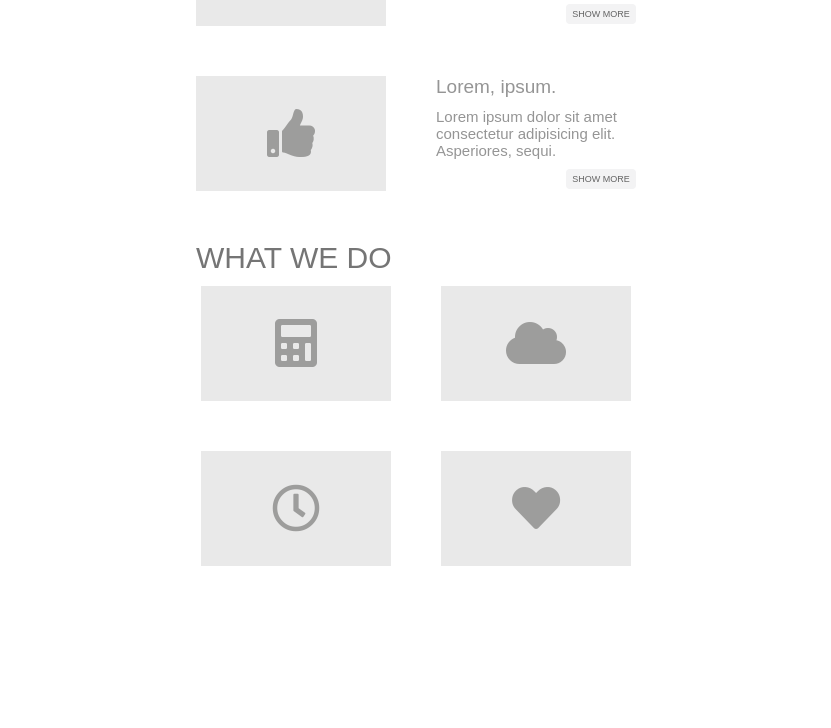
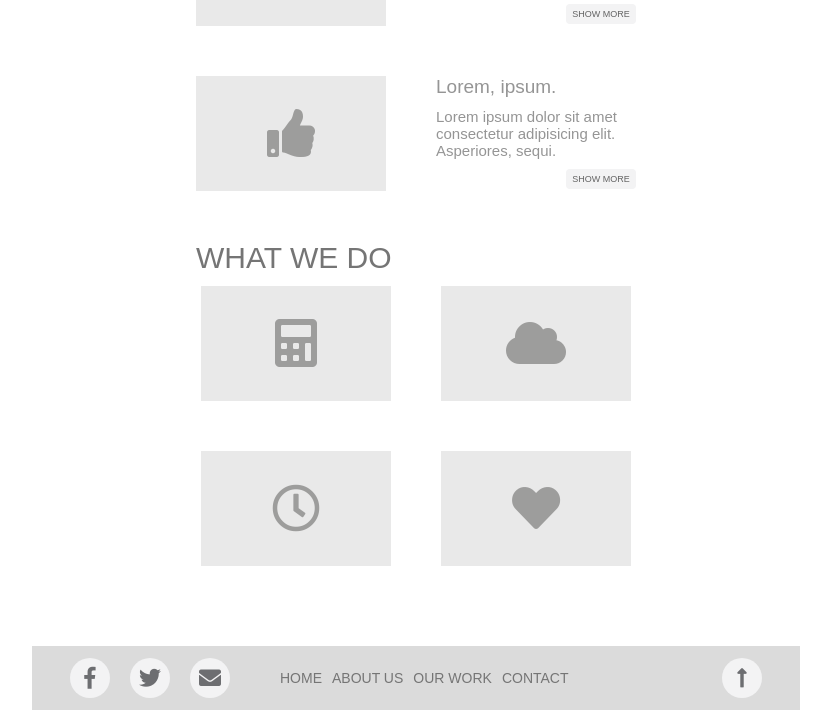
Before and after one commit to uroslazarevic/WMTest, a website built with webpack: page src/index.html in a window 1280 px wide. Shown: the part 582-1310 px from the top of the page, without its empty margins (224-1055 px from the left). Before the commit the page ends 1228 px from the top, so only its background shows below. Built offline with nearby package versions, Linux system fonts and the light colour scheme; files whose address does not match are found by name.

Commit message:
added footer

```diff
--- a/src/index.html
+++ b/src/index.html
@@ -127,6 +127,32 @@
               <span class="block-image"><i class="fas fa-heart"></i></span>
           </div>
       </section>
+
+      <footer id="footer">
+        <div class="social-icons">
+          <a href="" class="facebook"><i class="fab fa-facebook-f"></i></a>
+          <a href="" class="twitter"><i class="fab fa-twitter"></i></a>
+          <a href="" class="email"><i class="fas fa-envelope"></i></a>
+        </div>
+        <nav class="navigation">
+            <ul class="nav-list">
+              <li class="nav-item">
+                <a class="home" target="_blank" href="#home">home</a>
+              </li>
+              <li class="nav-item">
+                <a class="about-us" target="_blank" href="#about-us">about us</a>
+              </li>
+              <li class="nav-item">
+                <a class="our-work" target="_blank" href="#our-work">our work</a>
+              </li>
+              <li class="nav-item">
+                <a class="contact" target="_blank" href="#contact">contact</a>
+              </li>
+            </ul>
+            <a href="#" class="scroll-top-btn"><i class="fas fa-long-arrow-alt-up"></i></a>
+          </nav>
+      </footer>
+
     </div>
   </body>
 </html>
--- a/src/styles/index.scss
+++ b/src/styles/index.scss
@@ -61,27 +61,23 @@ $footerIconBg: #f3f3f4;
 
               &.home:hover,
               &.home:active,
-              &.home:focus,
-              &.home:visited {
+              &.home:focus {
                 color: $primary;
               }
               &.about-us:hover,
               &.about-us:active,
-              &.about-us:focus,
-              &.about-us:visited {
+              &.about-us:focus {
                 color: $secondary;
               }
 
               &.our-work:hover,
               &.our-work:active,
-              &.our-work:focus,
-              &.our-work:visited {
+              &.our-work:focus {
                 color: $tertiary;
               }
               &.contact:hover,
               &.contact:active,
-              &.contact:focus,
-              &.contact:visited {
+              &.contact:focus {
                 color: $quaternary;
               }
             }
@@ -99,8 +95,7 @@ $footerIconBg: #f3f3f4;
 
           &:hover,
           &:active,
-          &:focus,
-          &:visited {
+          &:focus {
             i {
               color: $primary;
             }
@@ -326,4 +321,106 @@ $footerIconBg: #f3f3f4;
       }
     }
   }
+
+  // Footer Section
+  #footer {
+    display: flex;
+    padding: 12px 38px;
+    margin-bottom: 18px;
+    background: $footerBg;
+
+    %iconBg {
+      width: 40px;
+      height: 40px;
+      border-radius: 100%;
+      border: none;
+      background: $footerIconBg;
+      position: relative;
+
+      &:hover {
+        i {
+          color: $primary;
+        }
+      }
+    }
+
+    %icon {
+      position: absolute;
+      color: $footerIcon;
+      top: 50%;
+      font-size: 22px;
+      left: 50%;
+      transform: translate(-50%, -50%);
+    }
+
+    .social-icons {
+      display: flex;
+      margin-right: 50px;
+
+      a {
+        @extend %iconBg;
+
+        &:nth-child(-n + 2) {
+          margin-right: 20px;
+        }
+
+        i {
+          @extend %icon;
+        }
+      }
+    }
+
+    .navigation {
+      display: flex;
+      width: 100%;
+      align-items: center;
+
+      ul {
+        display: flex;
+
+        .nav-item {
+          font-size: 14px;
+          text-transform: uppercase;
+          &:nth-child(-n + 3) {
+            padding-right: 10px;
+          }
+
+          a {
+            color: $title;
+
+            &.home:hover,
+            &.home:active,
+            &.home:focus {
+              color: $primary;
+            }
+            &.about-us:hover,
+            &.about-us:active,
+            &.about-us:focus {
+              color: $secondary;
+            }
+
+            &.our-work:hover,
+            &.our-work:active,
+            &.our-work:focus {
+              color: $tertiary;
+            }
+            &.contact:hover,
+            &.contact:active,
+            &.contact:focus {
+              color: $quaternary;
+            }
+          }
+        }
+      }
+
+      .scroll-top-btn {
+        margin-left: auto;
+        @extend %iconBg;
+
+        i {
+          @extend %icon;
+        }
+      }
+    }
+  }
 }
```
